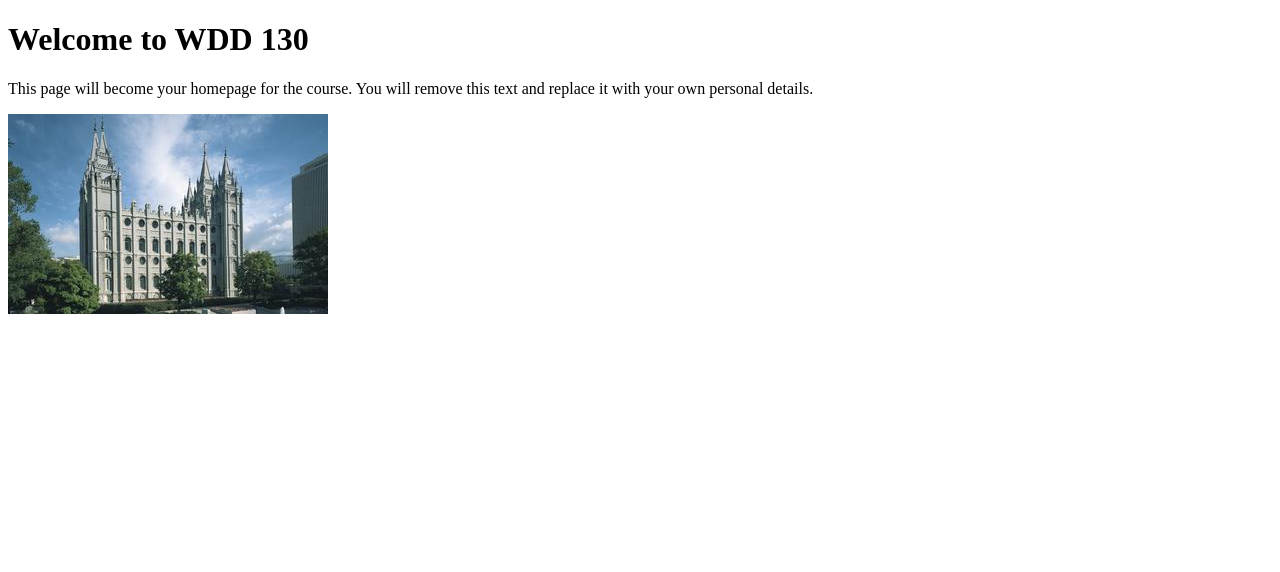
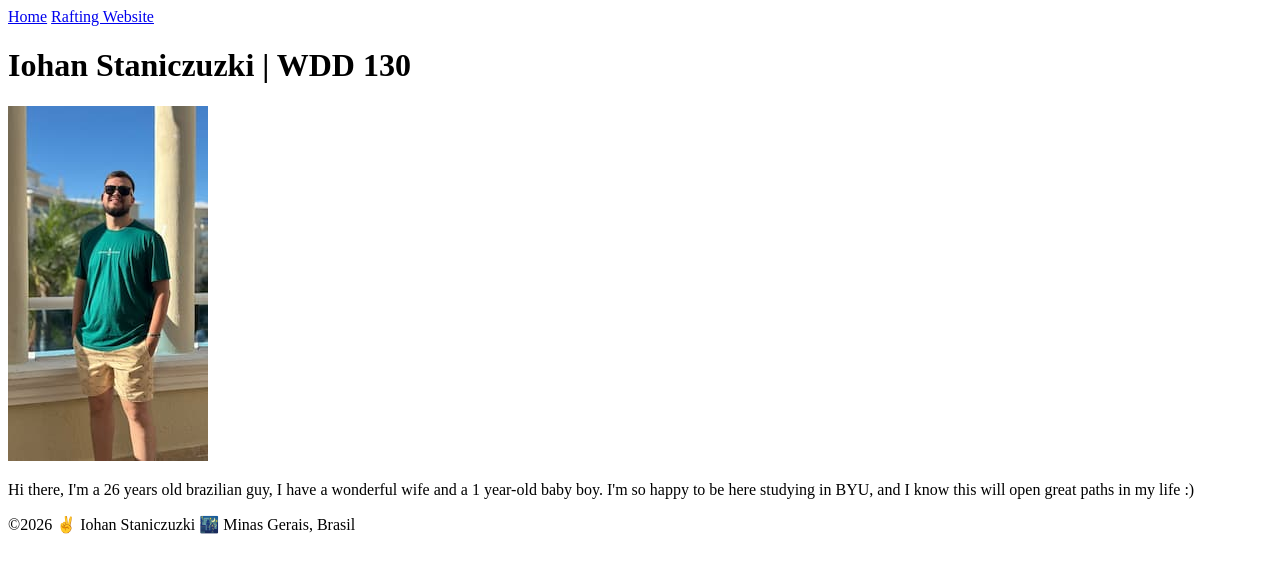
Before and after one commit to iomapasta14/wdd130, a plain HTML site: page index.html in a window 1280 px wide. Drawn offline with Linux system fonts and the light colour scheme.

Commit message:
W01 Assignment: Home Page

```diff
--- a/index.html
+++ b/index.html
@@ -4,14 +4,29 @@
 <head>
     <meta charset="UTF-8">
     <meta name="viewport" content="width=device-width, initial-scale=1.0">
-    <title>WDD 130 | Personal Homepage</title>
+    <title>Iohan Staniczuzki | WDD 130</title>
 </head>
 
 <body>
-    <h1>Welcome to WDD 130</h1>
-    <p>This page will become your homepage for the course. You will remove this text and replace it with your own personal details.</p>
 
-    <img src="images/salt-lake-temple.jpg" alt="The Salt Lake Temple.">
+    <header>
+        <nav>
+            <a href="#">Home</a>
+            <a href="wwr/">Rafting Website</a>
+        </nav>
+    </header>
+
+    <main>
+        <h1>Iohan Staniczuzki | WDD 130</h1>
+        <img src="images/profile.jpg" alt="profile picture">
+        <p>Hi there, I'm a 26 years old brazilian guy, I have a wonderful wife and a 1 year-old baby boy. I'm so happy to be here studying in BYU, and I know this will open great paths in my life :)</p>
+    </main>
+
+    <footer>
+        <p>©2026 ✌️ Iohan Staniczuzki 🌃 Minas Gerais, Brasil</p>
+
+    </footer>
+
 </body>
 
 </html>
```
Also changed, not shown: iohan-1/home.html (deleted, +0 -27 lines), images/profile.jpg (added).
